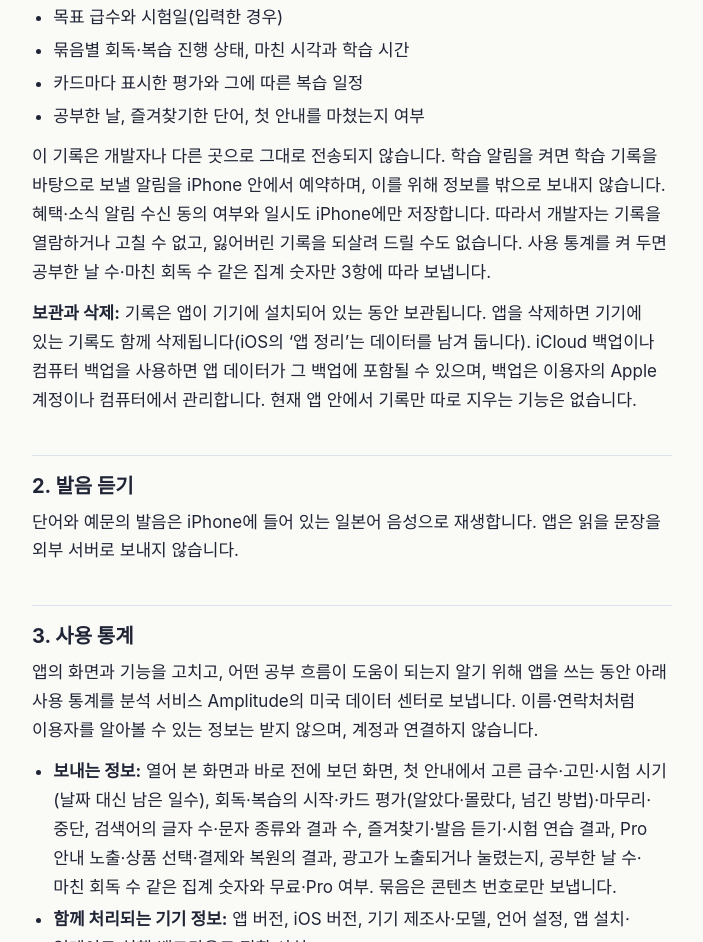
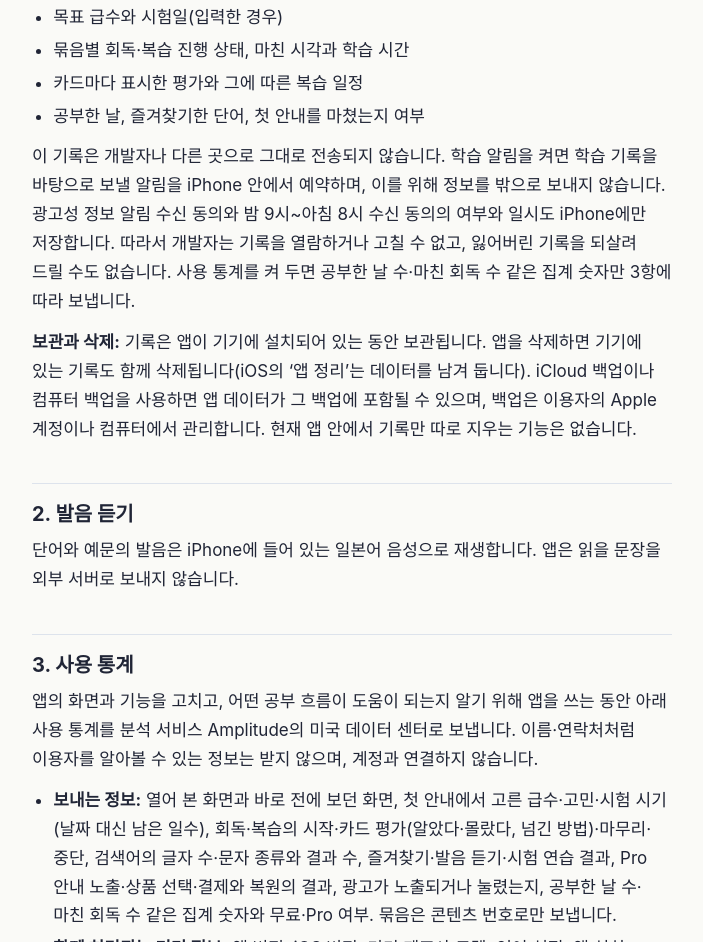
Before and after one commit to WhiteHyun/jlpt-plus-site, a plain HTML site: page privacy.html in a window 1280 px wide. Shown: the part 865-1807 px from the top of the page, without its empty margins (288-991 px from the left). Drawn offline with Linux system fonts and the light colour scheme.

Commit message:
Name ad notification consent explicitly and record night-time consent separately

```diff
--- a/privacy.html
+++ b/privacy.html
@@ -90,7 +90,7 @@
     <li>카드마다 표시한 평가와 그에 따른 복습 일정</li>
     <li>공부한 날, 즐겨찾기한 단어, 첫 안내를 마쳤는지 여부</li>
   </ul>
-  <p>이 기록은 개발자나 다른 곳으로 그대로 전송되지 않습니다. 학습 알림을 켜면 학습 기록을 바탕으로 보낼 알림을 iPhone 안에서 예약하며, 이를 위해 정보를 밖으로 보내지 않습니다. 혜택·소식 알림 수신 동의 여부와 일시도 iPhone에만 저장합니다. 따라서 개발자는 기록을 열람하거나 고칠 수 없고, 잃어버린 기록을 되살려 드릴 수도 없습니다. 사용 통계를 켜 두면 공부한 날 수·마친 회독 수 같은 집계 숫자만 3항에 따라 보냅니다.</p>
+  <p>이 기록은 개발자나 다른 곳으로 그대로 전송되지 않습니다. 학습 알림을 켜면 학습 기록을 바탕으로 보낼 알림을 iPhone 안에서 예약하며, 이를 위해 정보를 밖으로 보내지 않습니다. 광고성 정보 알림 수신 동의와 밤 9시~아침 8시 수신 동의의 여부와 일시도 iPhone에만 저장합니다. 따라서 개발자는 기록을 열람하거나 고칠 수 없고, 잃어버린 기록을 되살려 드릴 수도 없습니다. 사용 통계를 켜 두면 공부한 날 수·마친 회독 수 같은 집계 숫자만 3항에 따라 보냅니다.</p>
   <p><strong>보관과 삭제:</strong> 기록은 앱이 기기에 설치되어 있는 동안 보관됩니다. 앱을 삭제하면 기기에 있는 기록도 함께 삭제됩니다(iOS의 ‘앱 정리’는 데이터를 남겨 둡니다). iCloud 백업이나 컴퓨터 백업을 사용하면 앱 데이터가 그 백업에 포함될 수 있으며, 백업은 이용자의 Apple 계정이나 컴퓨터에서 관리합니다. 현재 앱 안에서 기록만 따로 지우는 기능은 없습니다.</p>
   <h2 id="speech">2. 발음 듣기</h2>
   <p>단어와 예문의 발음은 iPhone에 들어 있는 일본어 음성으로 재생합니다. 앱은 읽을 문장을 외부 서버로 보내지 않습니다.</p>
```
